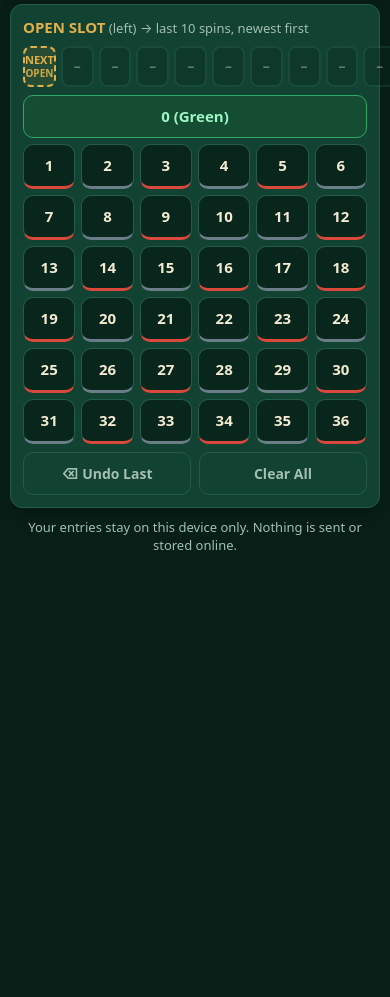
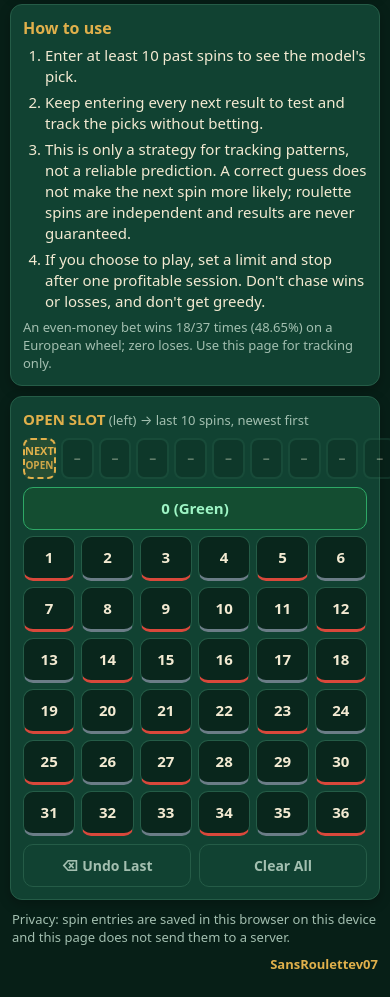
Before and after one commit to SanthoshR16/Roulette-Master-07, a website: page protected/app.html in a window 390 px wide. Shown: the part 142-1139 px from the top of the page. Before the commit the page ends 844 px from the top, so only its background shows below. Drawn offline with Linux system fonts and the light colour scheme.

Commit message:
Add mobile roulette safety and privacy guidance
Co-authored-by: Copilot <223556219+Copilot@users.noreply.github.com>

```diff
--- a/protected/app.html
+++ b/protected/app.html
@@ -33,6 +33,12 @@ button:active{transform:scale(.97)}
 .pad button.g{grid-column:span 6;background:#144d31;border-color:var(--grn);color:#9ef5c5}
 .row{display:flex;gap:8px;margin-top:8px}.row button{flex:1;padding:11px 6px;font-size:14px;background:transparent;color:var(--mute)}
 .ok{color:#4cc38a}.no{color:#e5534b}
+.guide h2{font-size:16px;margin:0 0 6px;color:var(--gold)}
+.guide ol{margin:0;padding-left:22px}
+.guide li+li{margin-top:5px}
+.footer{display:flex;justify-content:space-between;align-items:flex-end;gap:8px;flex-wrap:wrap;margin:6px 2px 14px}
+.footer .mute{margin-top:0}
+.brand{color:var(--gold);font-size:13px;font-weight:800;white-space:nowrap;margin-left:auto}
 </style>
 </head>
 <body>
@@ -46,6 +52,17 @@ button:active{transform:scale(.97)}
   <div class="mute" id="acc"></div>
 </div>
 
+<div class="box guide">
+  <h2>How to use</h2>
+  <ol>
+    <li>Enter at least 10 past spins to see the model's pick.</li>
+    <li>Keep entering every next result to test and track the picks without betting.</li>
+    <li>This is only a strategy for tracking patterns, not a reliable prediction. A correct guess does not make the next spin more likely; roulette spins are independent and results are never guaranteed.</li>
+    <li>If you choose to play, set a limit and stop after one profitable session. Don't chase wins or losses, and don't get greedy.</li>
+  </ol>
+  <div class="mute">An even-money bet wins 18/37 times (48.65%) on a European wheel; zero loses. Use this page for tracking only.</div>
+</div>
+
 <div class="box">
   <div class="top"><span><b>OPEN SLOT</b> (left) → last 10 spins, newest first</span></div>
   <div class="slots" id="slots"></div>
@@ -56,7 +73,10 @@ button:active{transform:scale(.97)}
   </div>
 </div>
 
-<div class="mute" style="text-align:center;margin:6px 0 14px">Your entries stay on this device only. Nothing is sent or stored online.</div>
+<footer class="footer">
+  <div class="mute">Privacy: spin entries are saved in this browser on this device and this page does not send them to a server.</div>
+  <div class="brand">SansRoulettev07</div>
+</footer>
 
 <script>
 const $=id=>document.getElementById(id),K='rfm_v5',CAP=2000,NEED=10,WIN=50;
```
